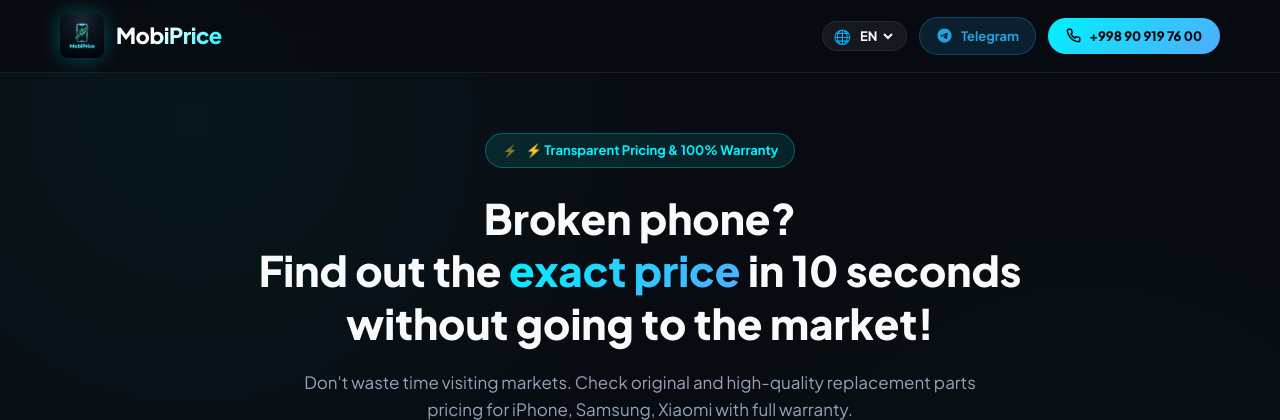
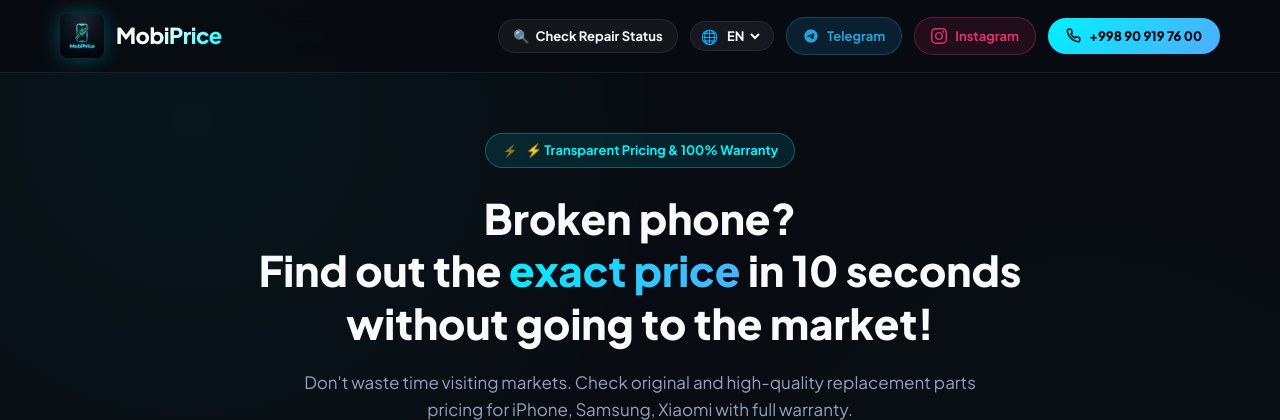
Before and after one commit to kadirkulovv/MobiPrice, a Django app: page /en/ in a window 1280 px wide. Shown: the top 420 px of the page. Run offline with Django 5.2, Linux system fonts and the light colour scheme; data that the repository does not hold is empty.

Commit message:
feat(ui): update header and footer contacts with dual phone numbers and Instagram links

```diff
--- a/static/css/navbar.css
+++ b/static/css/navbar.css
@@ -85,6 +85,31 @@
   font-weight: 600;
 }
 
+/* Track Order Desktop Button */
+.btn-header-track {
+  display: inline-flex;
+  align-items: center;
+  gap: 6px;
+  background: rgba(255, 255, 255, 0.05);
+  color: var(--text-main);
+  border: 1px solid var(--border-color);
+  padding: 8px 14px;
+  border-radius: var(--radius-full);
+  cursor: pointer;
+  font-weight: 700;
+  font-size: 13px;
+  font-family: inherit;
+  transition: var(--transition);
+}
+
+.btn-header-track:hover {
+  background: rgba(0, 242, 254, 0.1);
+  border-color: var(--neon-cyan);
+  color: #fff;
+  box-shadow: 0 0 15px rgba(0, 242, 254, 0.3);
+  transform: translateY(-2px);
+}
+
 /* Telegram Desktop Button */
 .btn-header-tg {
   display: inline-flex;
@@ -105,6 +130,30 @@
   background: #24a1de;
   color: #fff;
   box-shadow: 0 0 15px rgba(36, 161, 222, 0.5);
+  transform: translateY(-2px);
+}
+
+/* Instagram Desktop Button */
+.btn-header-ig {
+  display: inline-flex;
+  align-items: center;
+  gap: 8px;
+  background: rgba(225, 48, 108, 0.12);
+  color: #e1306c;
+  border: 1px solid rgba(225, 48, 108, 0.35);
+  padding: 8px 16px;
+  border-radius: var(--radius-full);
+  text-decoration: none;
+  font-weight: 700;
+  font-size: 13px;
+  transition: var(--transition);
+}
+
+.btn-header-ig:hover {
+  background: linear-gradient(45deg, #f09433, #dc2743, #bc1888);
+  color: #fff;
+  border-color: transparent;
+  box-shadow: 0 0 16px rgba(220, 39, 67, 0.5);
   transform: translateY(-2px);
 }
 
@@ -172,7 +221,12 @@
     align-items: center;
     justify-content: center;
     text-decoration: none;
+    border: none;
+    cursor: pointer;
+    background: rgba(255, 255, 255, 0.08);
+    color: var(--text-main);
     transition: var(--transition);
+    font-size: 15px;
   }
 
   .btn-icon-tg {
@@ -181,6 +235,12 @@
     border: 1px solid rgba(36, 161, 222, 0.3);
   }
 
+  .btn-icon-ig {
+    background: rgba(225, 48, 108, 0.15);
+    color: #e1306c;
+    border: 1px solid rgba(225, 48, 108, 0.35);
+  }
+
   .btn-icon-call {
     background: linear-gradient(135deg, var(--neon-cyan), var(--neon-blue));
     color: #080b11;
--- a/templates/components/footer.html
+++ b/templates/components/footer.html
@@ -4,7 +4,11 @@
     <div class="footer-contacts">
       <a href="tel:+998909197600" class="footer-link">📞 +998 (90) 919-76-00</a>
       <span class="footer-divider">•</span>
-      <a href="https://t.me/Murodjonmilyazov" target="_blank" rel="noopener" class="footer-link">✈️ @Murodjonmilyazov</a>
+      <a href="tel:+998909187600" class="footer-link">📞 +998 (90) 918-76-00</a>
+      <span class="footer-divider">•</span>
+      <a href="https://t.me/Murodjonmilyazov" target="_blank" rel="noopener" class="footer-link" style="color: #24a1de;">✈️ @Murodjonmilyazov</a>
+      <span class="footer-divider">•</span>
+      <a href="https://www.instagram.com/murodjonmilyazov_" target="_blank" rel="noopener" class="footer-link" style="color: #e1306c;">📸 @murodjonmilyazov_</a>
     </div>
     <p style="font-size: 13px; color: var(--text-dim); margin-top: 10px;">© 2026 MobiPrice. {% if current_lang == 'ru' %}Все права защищены.{% elif current_lang == 'en' %}All rights reserved.{% else %}Barcha huquqlar himoyalangan.{% endif %}</p>
   </div>
--- a/templates/components/navbar.html
+++ b/templates/components/navbar.html
@@ -7,6 +7,12 @@
     </a>
 
     <div class="nav-actions">
+      <!-- Track Order Button (Desktop) -->
+      <button type="button" class="btn-header-track desktop-only" id="btn-open-track-modal" title="{{ t.track_order_btn }}">
+        <span class="track-icon">🔍</span>
+        <span>{{ t.track_order_btn }}</span>
+      </button>
+
       <!-- Compact Language Select -->
       <div class="lang-select-box">
         <span class="lang-globe">🌐</span>
@@ -19,13 +25,21 @@
 
       <!-- Telegram Button (Desktop) -->
       <a href="https://t.me/Murodjonmilyazov" target="_blank" rel="noopener" class="btn-header-tg desktop-only">
-        <svg width="17" height="17" viewBox="0 0 24 24" fill="currentColor">
+        <svg width="16" height="16" viewBox="0 0 24 24" fill="currentColor">
           <path d="M12 2C6.48 2 2 6.48 2 12s4.48 10 10 10 10-4.48 10-10S17.52 2 12 2zm4.64 6.8c-.15 1.58-.8 5.42-1.13 7.19-.14.75-.42 1-.68 1.03-.58.05-1.02-.38-1.58-.75-.88-.58-1.38-.94-2.23-1.5-.99-.65-.35-1.01.22-1.59.15-.15 2.71-2.48 2.76-2.69a.2.2 0 00-.05-.18c-.06-.05-.14-.03-.21-.02-.09.02-1.49.95-4.22 2.79-.4.27-.76.41-1.08.4-.36-.01-1.04-.2-1.55-.37-.63-.2-1.12-.31-1.08-.66.02-.18.27-.36.74-.55 2.92-1.27 4.86-2.11 5.83-2.52 2.77-1.16 3.35-1.36 3.73-1.36.08 0 .27.02.39.12.1.08.13.19.14.27-.01.06.01.24 0 .38z"/>
         </svg>
         <span>Telegram</span>
       </a>
 
-      <!-- Phone Button (Desktop) -->
+      <!-- Instagram Button (Desktop) -->
+      <a href="https://www.instagram.com/murodjonmilyazov_" target="_blank" rel="noopener" class="btn-header-ig desktop-only">
+        <svg width="16" height="16" viewBox="0 0 24 24" fill="currentColor">
+          <path d="M12 2.163c3.204 0 3.584.012 4.85.07 3.252.148 4.771 1.691 4.919 4.919.058 1.265.069 1.645.069 4.849 0 3.205-.012 3.584-.069 4.849-.149 3.225-1.664 4.771-4.919 4.919-1.266.058-1.644.07-4.85.07-3.204 0-3.584-.012-4.849-.07-3.26-.149-4.771-1.699-4.919-4.92-.058-1.265-.07-1.644-.07-4.849 0-3.204.013-3.583.07-4.849.149-3.227 1.664-4.771 4.919-4.919 1.266-.057 1.645-.069 4.849-.069zm0-2.163c-3.259 0-3.667.014-4.947.072-4.358.2-6.78 2.618-6.98 6.98-.059 1.281-.073 1.689-.073 4.948 0 3.259.014 3.668.072 4.948.2 4.358 2.618 6.78 6.98 6.98 1.281.058 1.689.072 4.948.072 3.259 0 3.668-.014 4.948-.072 4.354-.2 6.782-2.618 6.979-6.98.059-1.28.073-1.689.073-4.948 0-3.259-.014-3.667-.072-4.947-.196-4.354-2.617-6.78-6.979-6.98-1.281-.059-1.69-.073-4.949-.073zm0 5.838c-3.403 0-6.162 2.759-6.162 6.162s2.759 6.163 6.162 6.163 6.162-2.759 6.162-6.163c0-3.403-2.759-6.162-6.162-6.162zm0 10.162c-2.209 0-4-1.79-4-4 0-2.209 1.791-4 4-4s4 1.791 4 4c0 2.21-1.791 4-4 4zm6.406-11.845c-.796 0-1.441.645-1.441 1.44s.645 1.44 1.441 1.44c.795 0 1.439-.645 1.439-1.44s-.644-1.44-1.439-1.44z"/>
+        </svg>
+        <span>Instagram</span>
+      </a>
+
+      <!-- Primary Phone (Desktop) -->
       <a href="tel:+998909197600" class="btn-header-call desktop-only">
         <svg width="15" height="15" viewBox="0 0 24 24" fill="none" stroke="currentColor" stroke-width="2.5">
           <path d="M22 16.92v3a2 2 0 0 1-2.18 2 19.79 19.79 0 0 1-8.63-3.07 19.5 19.5 0 0 1-6-6 19.79 19.79 0 0 1-3.07-8.67A2 2 0 0 1 4.11 2h3a2 2 0 0 1 2 1.72 12.84 12.84 0 0 0 .7 2.81 2 2 0 0 1-.45 2.11L8.09 9.91a16 16 0 0 0 6 6l1.27-1.27a2 2 0 0 1 2.11-.45 12.84 12.84 0 0 0 2.81.7A2 2 0 0 1 22 16.92z"/>
@@ -33,14 +47,23 @@
         <span>+998 90 919 76 00</span>
       </a>
 
-      <!-- Telegram Icon Button (Mobile Only) -->
+      <!-- Mobile Action Icons -->
+      <button type="button" class="btn-icon-nav mobile-only" id="btn-open-track-mobile" aria-label="Trek tekshirish">
+        🔍
+      </button>
+
       <a href="https://t.me/Murodjonmilyazov" target="_blank" rel="noopener" class="btn-icon-nav btn-icon-tg mobile-only" aria-label="Telegram">
         <svg width="18" height="18" viewBox="0 0 24 24" fill="currentColor">
           <path d="M12 2C6.48 2 2 6.48 2 12s4.48 10 10 10 10-4.48 10-10S17.52 2 12 2zm4.64 6.8c-.15 1.58-.8 5.42-1.13 7.19-.14.75-.42 1-.68 1.03-.58.05-1.02-.38-1.58-.75-.88-.58-1.38-.94-2.23-1.5-.99-.65-.35-1.01.22-1.59.15-.15 2.71-2.48 2.76-2.69a.2.2 0 00-.05-.18c-.06-.05-.14-.03-.21-.02-.09.02-1.49.95-4.22 2.79-.4.27-.76.41-1.08.4-.36-.01-1.04-.2-1.55-.37-.63-.2-1.12-.31-1.08-.66.02-.18.27-.36.74-.55 2.92-1.27 4.86-2.11 5.83-2.52 2.77-1.16 3.35-1.36 3.73-1.36.08 0 .27.02.39.12.1.08.13.19.14.27-.01.06.01.24 0 .38z"/>
         </svg>
       </a>
 
-      <!-- Phone Icon Button (Mobile Only) -->
+      <a href="https://www.instagram.com/murodjonmilyazov_" target="_blank" rel="noopener" class="btn-icon-nav btn-icon-ig mobile-only" aria-label="Instagram">
+        <svg width="18" height="18" viewBox="0 0 24 24" fill="currentColor">
+          <path d="M12 2.163c3.204 0 3.584.012 4.85.07 3.252.148 4.771 1.691 4.919 4.919.058 1.265.069 1.645.069 4.849 0 3.205-.012 3.584-.069 4.849-.149 3.225-1.664 4.771-4.919 4.919-1.266.058-1.644.07-4.85.07-3.204 0-3.584-.012-4.849-.07-3.26-.149-4.771-1.699-4.919-4.92-.058-1.265-.07-1.644-.07-4.849 0-3.204.013-3.583.07-4.849.149-3.227 1.664-4.771 4.919-4.919 1.266-.057 1.645-.069 4.849-.069zm0-2.163c-3.259 0-3.667.014-4.947.072-4.358.2-6.78 2.618-6.98 6.98-.059 1.281-.073 1.689-.073 4.948 0 3.259.014 3.668.072 4.948.2 4.358 2.618 6.78 6.98 6.98 1.281.058 1.689.072 4.948.072 3.259 0 3.668-.014 4.948-.072 4.354-.2 6.782-2.618 6.979-6.98.059-1.28.073-1.689.073-4.948 0-3.259-.014-3.667-.072-4.947-.196-4.354-2.617-6.78-6.979-6.98-1.281-.059-1.69-.073-4.949-.073zm0 5.838c-3.403 0-6.162 2.759-6.162 6.162s2.759 6.163 6.162 6.163 6.162-2.759 6.162-6.163c0-3.403-2.759-6.162-6.162-6.162zm0 10.162c-2.209 0-4-1.79-4-4 0-2.209 1.791-4 4-4s4 1.791 4 4c0 2.21-1.791 4-4 4zm6.406-11.845c-.796 0-1.441.645-1.441 1.44s.645 1.44 1.441 1.44c.795 0 1.439-.645 1.439-1.44s-.644-1.44-1.439-1.44z"/>
+        </svg>
+      </a>
+
       <a href="tel:+998909197600" class="btn-icon-nav btn-icon-call mobile-only" aria-label="Telefon qilish">
         <svg width="18" height="18" viewBox="0 0 24 24" fill="none" stroke="currentColor" stroke-width="2.5">
           <path d="M22 16.92v3a2 2 0 0 1-2.18 2 19.79 19.79 0 0 1-8.63-3.07 19.5 19.5 0 0 1-6-6 19.79 19.79 0 0 1-3.07-8.67A2 2 0 0 1 4.11 2h3a2 2 0 0 1 2 1.72 12.84 12.84 0 0 0 .7 2.81 2 2 0 0 1-.45 2.11L8.09 9.91a16 16 0 0 0 6 6l1.27-1.27a2 2 0 0 1 2.11-.45 12.84 12.84 0 0 0 2.81.7A2 2 0 0 1 22 16.92z"/>
```
